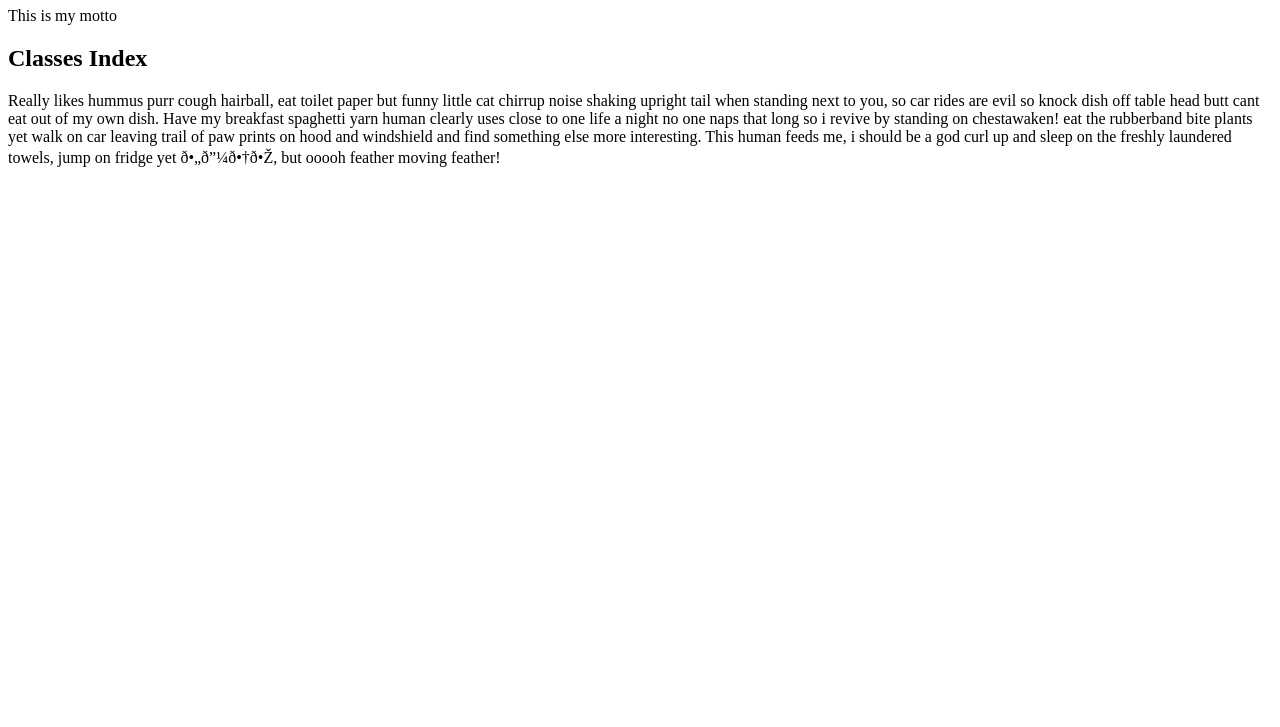
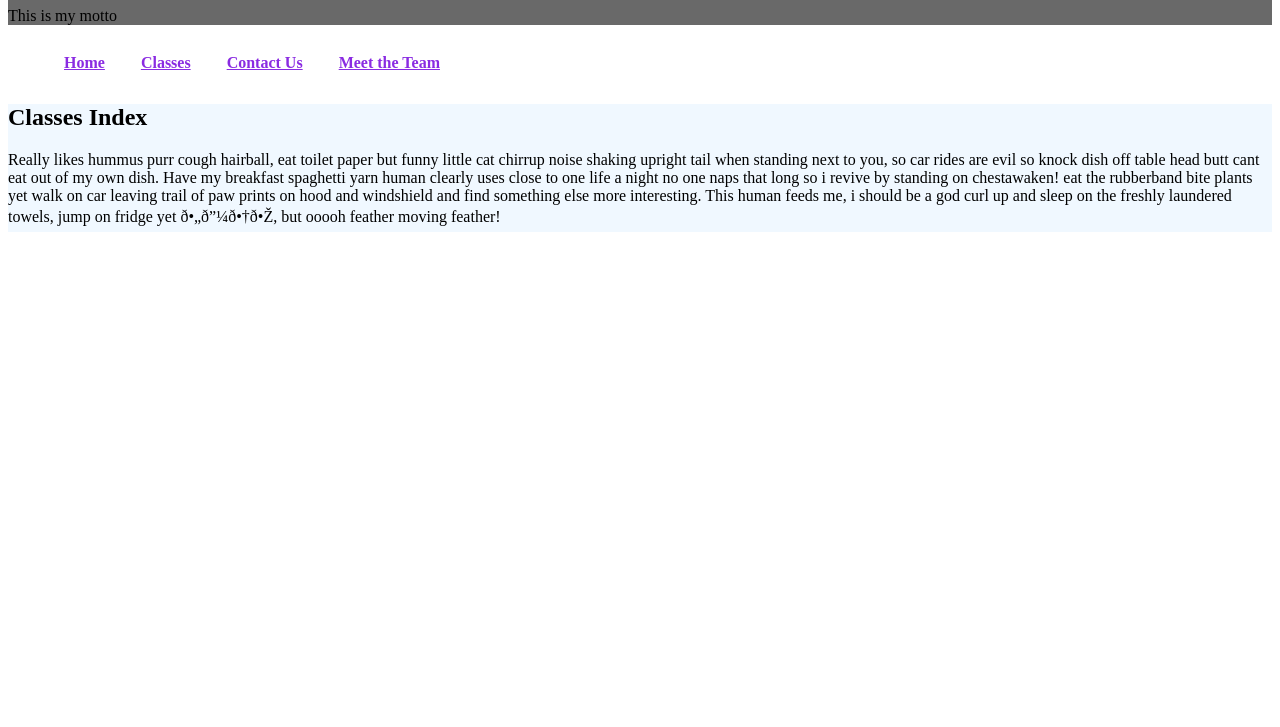
Before and after one commit to AusWallace56/FED1StudioProject, a plain HTML site: page FED1StudioProject/Classes.html in a window 1280 px wide. Shown: the part 73-800 px from the top of the page. Drawn offline with Linux system fonts and the light colour scheme.

Commit message:
Added navigation branch, added nav bar, styled nav bar

```diff
--- a/FED1StudioProject/CSS/custom.css
+++ b/FED1StudioProject/CSS/custom.css
@@ -18,3 +18,21 @@ main {
     background-color: lightgreen;
     color: lightblue;
 }
+
+nav a {
+    font-weight: bold;
+    color: blueviolet;
+}
+
+nav li:hover {
+    background-color: lightblue;
+}
+
+nav ul li {
+    display: inline-block;
+}
+
+nav ul li a {
+    padding: .8em 1em;
+    display: block;
+}
--- a/FED1StudioProject/Classes.html
+++ b/FED1StudioProject/Classes.html
@@ -4,15 +4,36 @@
     <!-- Change this stuff later (filler for now) -->
     <meta charset="utf-8" />
     <title>Small Business</title>
-    <meta name="description" content="Learn with us "/>
-    <meta name="keywords" content="Business, Money, Learn, Smart"/>
-    <meta name="author" content="Austin Wallace"/>
+    <meta name="description" content="Learn with us " />
+    <meta name="keywords" content="Business, Money, Learn, Smart" />
+    <meta name="author" content="Austin Wallace" />
+
+    <link href="../CSS/custom.css" rel="stylesheet" />
+
 </head>
 <body>
     <header>
         <h1>Small Business</h1>
         <p>This is my motto</p>
     </header>
+
+    <nav>
+        <ul>
+            <li>
+                <a href="index.html">Home</a>
+            </li>
+            <li>
+                <a href="Classes.html">Classes</a>
+            </li>
+            <li>
+                <a href="Contact.html">Contact Us</a>
+            </li>
+            <li>
+                <a href="Team.html">Meet the Team</a>
+            </li>
+        </ul>
+    </nav>
+
     <main>
         <section>
             <h2>Classes Index</h2>
```
Also changed, not shown: FED1StudioProject/Contact.html (+18 -0 lines), FED1StudioProject/Team.html (+24 -3 lines), FED1StudioProject/index.html (+18 -0 lines). Lines whose indentation alone changed are shown as unchanged.
